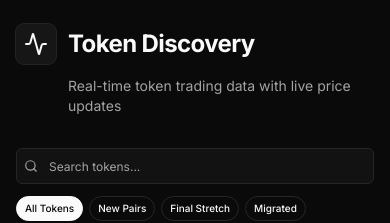
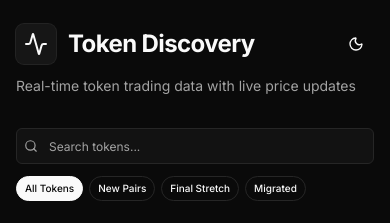
Before and after one commit to jana-1729/token-trading-table, a Next.js app: page / in a window 390 px wide. Shown: the top 223 px of the page. Built offline with nearby package versions, Linux system fonts and the light colour scheme.

Commit message:
Add ThemeProvider and ThemeToggle components for dynamic theme management. Update layout to support theme switching and enhance globals.css with new color variables for light and dark modes. Integrate ThemeToggle in TokenDiscovery for user-friendly theme selection.

```diff
--- a/app/globals.css
+++ b/app/globals.css
@@ -4,6 +4,33 @@
 
 @layer base {
   :root {
+    --background: 0 0% 100%;
+    --foreground: 0 0% 3.9%;
+    --card: 0 0% 100%;
+    --card-foreground: 0 0% 3.9%;
+    --popover: 0 0% 100%;
+    --popover-foreground: 0 0% 3.9%;
+    --primary: 0 0% 9%;
+    --primary-foreground: 0 0% 98%;
+    --secondary: 0 0% 96.1%;
+    --secondary-foreground: 0 0% 9%;
+    --muted: 0 0% 96.1%;
+    --muted-foreground: 0 0% 45.1%;
+    --accent: 0 0% 96.1%;
+    --accent-foreground: 0 0% 9%;
+    --destructive: 0 84.2% 60.2%;
+    --destructive-foreground: 0 0% 98%;
+    --border: 0 0% 89.8%;
+    --input: 0 0% 89.8%;
+    --ring: 0 0% 3.9%;
+    --success: 142.1 76.2% 36.3%;
+    --success-foreground: 0 0% 98%;
+    --warning: 38 92% 50%;
+    --warning-foreground: 0 0% 98%;
+    --radius: 0.5rem;
+  }
+
+  .dark {
     --background: 0 0% 3.9%;
     --foreground: 0 0% 98%;
     --card: 0 0% 7%;
@@ -27,7 +54,6 @@
     --success-foreground: 0 0% 98%;
     --warning: 38 92% 50%;
     --warning-foreground: 0 0% 9%;
-    --radius: 0.5rem;
   }
 }
 
--- a/app/layout.tsx
+++ b/app/layout.tsx
@@ -2,6 +2,7 @@ import type { Metadata } from "next";
 import { Inter } from "next/font/google";
 import "./globals.css";
 import { Providers } from "@/components/providers/Providers";
+import { ThemeProvider } from "@/components/ThemeProvider";
 
 const inter = Inter({ subsets: ["latin"] });
 
@@ -19,7 +20,10 @@ export const metadata: Metadata = {
   ],
   authors: [{ name: "Token Trading Table" }],
   viewport: "width=device-width, initial-scale=1, maximum-scale=5",
-  themeColor: "#0f172a",
+  themeColor: [
+    { media: "(prefers-color-scheme: light)", color: "#ffffff" },
+    { media: "(prefers-color-scheme: dark)", color: "#0a0a0a" },
+  ],
 };
 
 export default function RootLayout({
@@ -28,9 +32,11 @@ export default function RootLayout({
   children: React.ReactNode;
 }>) {
   return (
-    <html lang="en" className="dark">
+    <html lang="en" suppressHydrationWarning>
       <body className={inter.className}>
-        <Providers>{children}</Providers>
+        <ThemeProvider defaultTheme="dark" storageKey="token-trading-theme">
+          <Providers>{children}</Providers>
+        </ThemeProvider>
       </body>
     </html>
   );
--- /dev/null
+++ b/components/ThemeProvider.tsx
@@ -0,0 +1,81 @@
+"use client";
+
+import * as React from "react";
+
+type Theme = "dark" | "light" | "system";
+
+interface ThemeProviderProps {
+  children: React.ReactNode;
+  defaultTheme?: Theme;
+  storageKey?: string;
+}
+
+interface ThemeProviderState {
+  theme: Theme;
+  setTheme: (theme: Theme) => void;
+}
+
+const initialState: ThemeProviderState = {
+  theme: "dark",
+  setTheme: () => null,
+};
+
+const ThemeProviderContext = React.createContext<ThemeProviderState>(initialState);
+
+export function ThemeProvider({
+  children,
+  defaultTheme = "dark",
+  storageKey = "token-trading-theme",
+  ...props
+}: ThemeProviderProps) {
+  const [theme, setTheme] = React.useState<Theme>(
+    () => {
+      if (typeof window !== "undefined") {
+        const stored = localStorage.getItem(storageKey) as Theme;
+        return stored || defaultTheme;
+      }
+      return defaultTheme;
+    }
+  );
+
+  React.useEffect(() => {
+    const root = window.document.documentElement;
+
+    root.classList.remove("light", "dark");
+
+    if (theme === "system") {
+      const systemTheme = window.matchMedia("(prefers-color-scheme: dark)")
+        .matches
+        ? "dark"
+        : "light";
+
+      root.classList.add(systemTheme);
+      return;
+    }
+
+    root.classList.add(theme);
+  }, [theme]);
+
+  const value = {
+    theme,
+    setTheme: (theme: Theme) => {
+      localStorage.setItem(storageKey, theme);
+      setTheme(theme);
+    },
+  };
+
+  return (
+    <ThemeProviderContext.Provider {...props} value={value}>
+      {children}
+    </ThemeProviderContext.Provider>
+  );
+}
+
+export const useTheme = () => {
+  const context = React.useContext(ThemeProviderContext);
+
+  if (context === undefined)
+    throw new Error("useTheme must be used within a ThemeProvider");
+
+  return context;
+};
--- /dev/null
+++ b/components/ThemeToggle.tsx
@@ -0,0 +1,83 @@
+"use client";
+
+import * as React from "react";
+import { Moon, Sun } from "lucide-react";
+import { useTheme } from "./ThemeProvider";
+import { Button } from "./ui/button";
+import {
+  Popover,
+  PopoverContent,
+  PopoverTrigger,
+} from "./ui/popover";
+
+export function ThemeToggle() {
+  const { theme, setTheme } = useTheme();
+  const [mounted, setMounted] = React.useState(false);
+
+  React.useEffect(() => {
+    setMounted(true);
+  }, []);
+
+  if (!mounted) {
+    return (
+      <Button variant="ghost" size="icon" className="h-9 w-9">
+        <Sun className="h-4 w-4" />
+      </Button>
+    );
+  }
+
+  return (
+    <Popover>
+      <PopoverTrigger asChild>
+        <Button
+          variant="ghost"
+          size="icon"
+          className="h-9 w-9 hover:bg-accent transition-colors"
+        >
+          <Sun className="h-4 w-4 rotate-0 scale-100 transition-all dark:-rotate-90 dark:scale-0" />
+          <Moon className="absolute h-4 w-4 rotate-90 scale-0 transition-all dark:rotate-0 dark:scale-100" />
+          <span className="sr-only">Toggle theme</span>
+        </Button>
+      </PopoverTrigger>
+      <PopoverContent className="w-36 p-2" align="end">
+        <div className="space-y-1">
+          <button
+            onClick={() => setTheme("light")}
+            className={`w-full flex items-center gap-2 px-3 py-2 text-sm rounded-md transition-colors ${
+              theme === "light"
+                ? "bg-accent text-accent-foreground"
+                : "hover:bg-accent/50"
+            }`}
+          >
+            <Sun className="h-4 w-4" />
+            <span>Light</span>
+          </button>
+          <button
+            onClick={() => setTheme("dark")}
+            className={`w-full flex items-center gap-2 px-3 py-2 text-sm rounded-md transition-colors ${
+              theme === "dark"
+                ? "bg-accent text-accent-foreground"
+                : "hover:bg-accent/50"
+            }`}
+          >
+            <Moon className="h-4 w-4" />
+            <span>Dark</span>
+          </button>
+          <button
+            onClick={() => setTheme("system")}
+            className={`w-full flex items-center gap-2 px-3 py-2 text-sm rounded-md transition-colors ${
+              theme === "system"
+                ? "bg-accent text-accent-foreground"
+                : "hover:bg-accent/50"
+            }`}
+          >
+            <div className="h-4 w-4 flex items-center justify-center">
+              <div className="h-3 w-3 rounded-full border-2 border-current" />
+            </div>
+            <span>System</span>
+          </button>
+        </div>
+      </PopoverContent>
+    </Popover>
+  );
+}
--- a/components/TokenDiscovery.tsx
+++ b/components/TokenDiscovery.tsx
@@ -8,6 +8,7 @@ import { useWebSocket } from "@/hooks/useWebSocket";
 import { useAppDispatch } from "@/store/hooks";
 import { setTokens, setLoading, setError } from "@/store/slices/tokensSlice";
 import { Activity } from "lucide-react";
+import { ThemeToggle } from "./ThemeToggle";
 
 export function TokenDiscovery() {
   const dispatch = useAppDispatch();
@@ -39,7 +40,8 @@ export function TokenDiscovery() {
         <div className="container mx-auto px-4 sm:px-6 lg:px-8 py-6 sm:py-8 lg:py-12 max-w-[1600px]">
           {/* Header */}
           <header className="mb-8 sm:mb-10 lg:mb-12">
-            <div className="flex items-center gap-3 mb-3">
+            <div className="flex items-center justify-between mb-3">
+              <div className="flex items-center gap-3">
                 <div className="p-2 rounded-lg bg-foreground/5 ring-1 ring-foreground/10">
                   <Activity className="w-6 h-6 sm:w-7 sm:h-7 text-foreground" />
                 </div>
@@ -49,7 +51,9 @@ export function TokenDiscovery() {
                   </h1>
                 </div>
               </div>
-            <p className="text-muted-foreground text-sm sm:text-base ml-[52px]">
+              <ThemeToggle />
+            </div>
+            <p className="text-muted-foreground text-sm sm:text-base ml-0 sm:ml-[52px]">
               Real-time token trading data with live price updates
             </p>
           </header>
```
Lines whose indentation alone changed are shown as unchanged.
